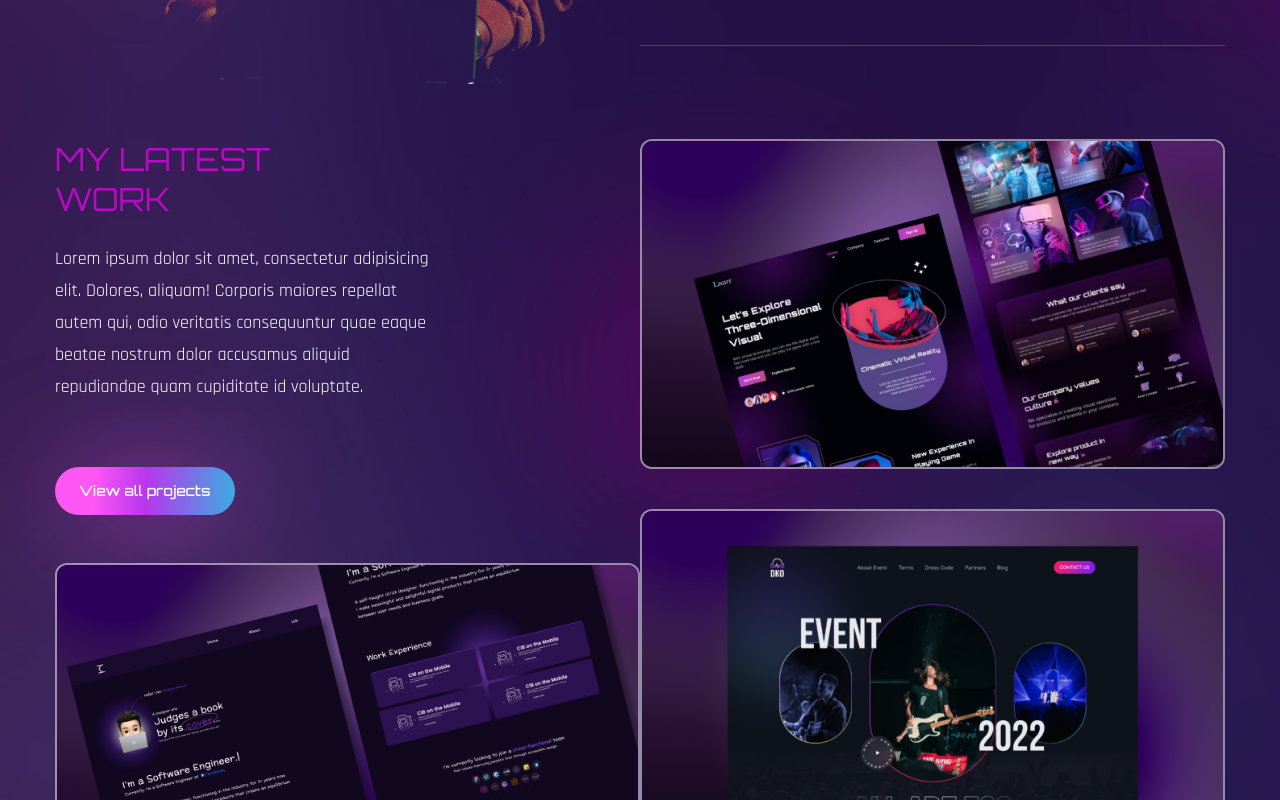
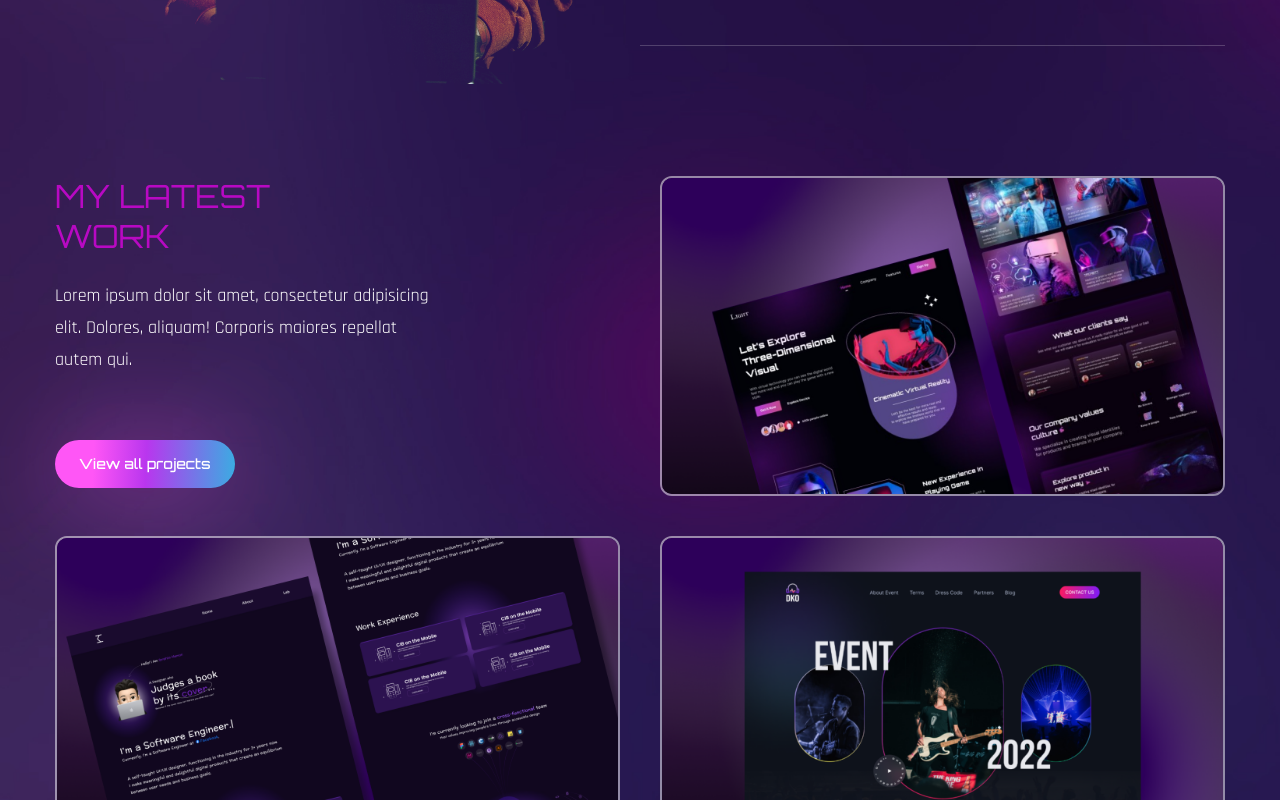
Before and after one commit to Shamidinoff/Ayden_Portfolio__ReactJS_TailwindCSS_project, a React (Create React App) app: page / in a window 1280 px wide. Shown: the part 2220-3020 px from the top of the page. Built offline with nearby package versions, Linux system fonts and the light colour scheme; the HTML template or start-up script is replaced by a standard one; a web font is replaced by a local one.

Commit message:
Ayden Portfolio - Work section is Done

```diff
--- a/src/components/Work.js
+++ b/src/components/Work.js
@@ -9,8 +9,14 @@
   return (
     <section className="section" id="work">
       <div className="container mx-auto">
-        <div className="flex flex-col lg:flex-row">
-          <div className="flex-1 flex flex-col gap-y-12 mb-10 lg:mb-0">
+        <div className="flex flex-col lg:flex-row gap-x-10">
+          <motion.div
+            variants={fadeIn("right", 0.3)}
+            initial="hidden"
+            whileInView={"show"}
+            viewport={{ once: false, amount: 0.3 }}
+            className="flex-1 flex flex-col gap-y-12 mb-10 lg:mb-0"
+          >
             {/* text */}
             <div>
               <h2 className="h2 leading-tight text-accent">
@@ -19,9 +25,7 @@
               </h2>
               <p className="max-w-sm mb-16">
                 Lorem ipsum dolor sit amet, consectetur adipisicing elit.
-                Dolores, aliquam! Corporis maiores repellat autem qui, odio
-                veritatis consequuntur quae eaque beatae nostrum dolor accusamus
-                aliquid repudiandae quam cupiditate id voluptate.
+                Dolores, aliquam! Corporis maiores repellat autem qui.
               </p>
               <button className="btn btn-sm">View all projects</button>
             </div>
@@ -44,9 +48,15 @@
                 <span className="text-3xl text-white">Project Title</span>
               </div>
             </div>
-          </div>
+          </motion.div>
           {/* вторая колонка */}
-          <div className="flex-1 flex flex-col gap-y-10">
+          <motion.div
+            variants={fadeIn("left", 0.2)}
+            initial="hidden"
+            whileInView={"show"}
+            viewport={{ once: false, amount: 0.3 }}
+            className="flex-1 flex flex-col gap-y-10"
+          >
             {/* image */}
             <div className="group relative overflow-hidden border-2 border-white/50 rounded-xl">
               {/* overlay */}
@@ -86,7 +96,7 @@
                 <span className="text-3xl text-white">Project Title</span>
               </div>
             </div>
-          </div>
+          </motion.div>
           {/* конец */}
         </div>
       </div>
```
